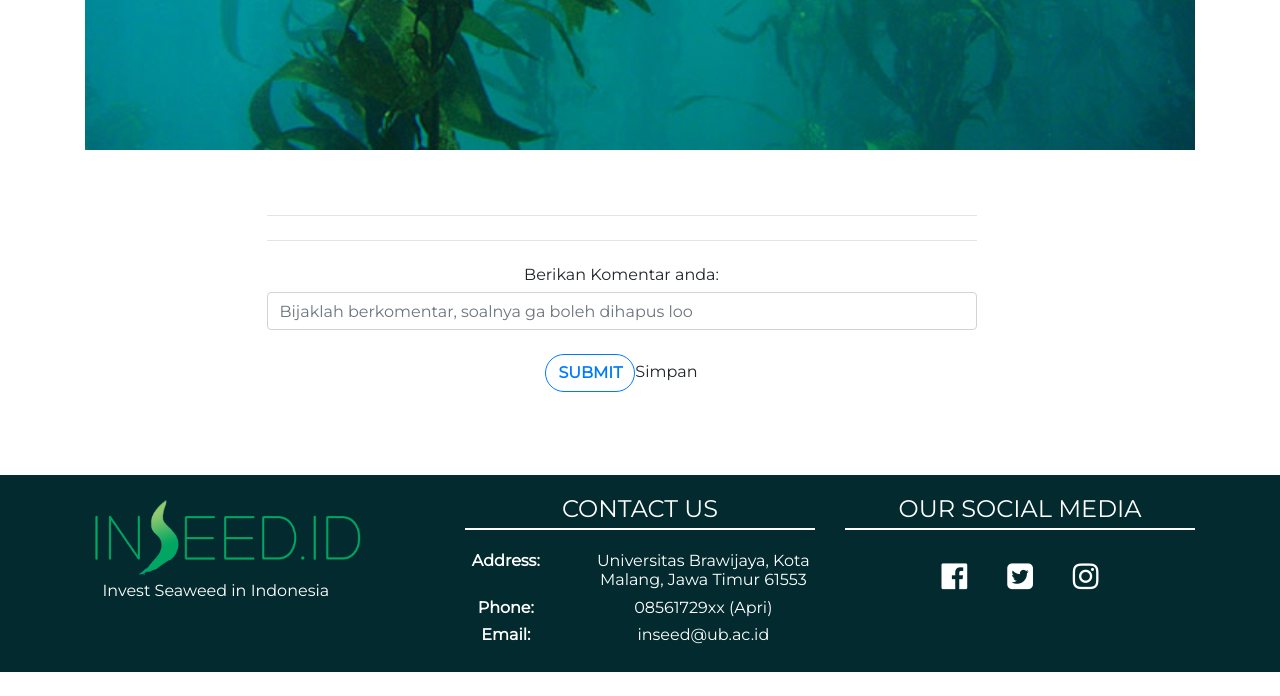
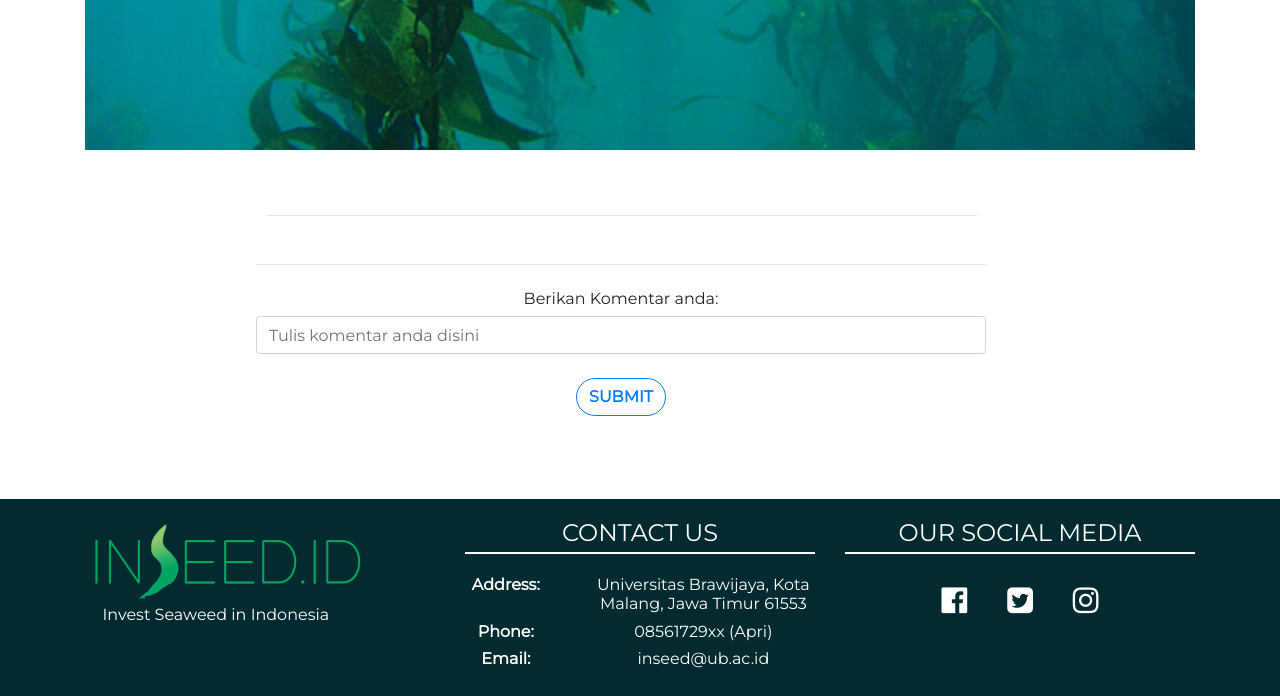
Before and after one commit to Apri1221/Web-Development-Inseed, a CodeIgniter app: page /ci/index.php/article/detail/1 in a window 1280 px wide. Shown: the part 755-1451 px from the top of the page. Before the commit the page ends 1427 px from the top, so only its background shows below. Run offline with CodeIgniter, Linux system fonts and the light colour scheme; data that the repository does not hold is empty; some libraries are stand-ins or nearby versions.

Commit message:
komentar artikel ez

```diff
--- a/application/views/detailArticle.php
+++ b/application/views/detailArticle.php
@@ -55,13 +55,14 @@
             </div>
           </div>
         </div>
+
         <br>
-
+         <?php endforeach; ?>
       </div>
       <div class="row">
         <div class="col-lg-8 col-md-8 col-sm-8 text-center" style="margin: 0 15% 0;">
 
-				  <?php endforeach; ?>
+
           <hr class="my-4">
           <form action="<?=base_url()?>index.php/article/tambahKomentar/<?php echo $result->idArtikel ?> " method="POST" id="formArtikel">
 
@@ -72,19 +73,17 @@
                   $date = date("Y-m-d");
                   echo $date; ?>">
             <h6>Berikan Komentar anda:</h6>
-            <input type="text" rows="5" cols="50" name="isiKomentar" placeholder="Bijaklah berkomentar, soalnya ga boleh dihapus loo" class="form-control" maxlength="150"></input>
+            <input type="text" rows="5" cols="50" name="isiKomentar" placeholder="Tulis komentar anda disini" class="form-control" maxlength="150"></input>
             <br>
             <div class="upload-btn-wrapper">
-              <input type="submit" class="btn btn-outline-primary">Simpan</input>
+              <input type="submit" class="btn btn-outline-primary"></input>
             </div>
             <br>
             <br>
-
-          </form>
-        </div>
-
+        </form>
       </div>
     </div>
+  </div>
   </section>
 
 
```
